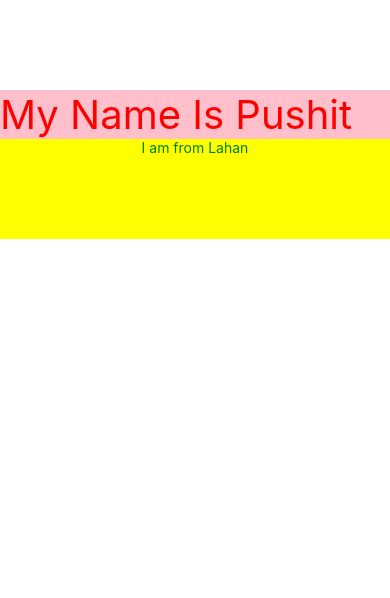
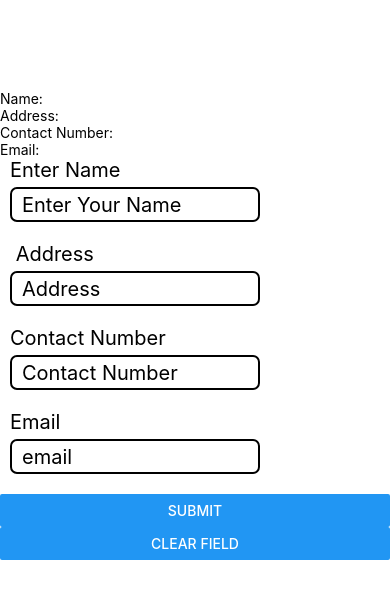
Before and after one commit to pushitchaudhary/react-native_with_Code_Step_by_Step, a React Native app: screen / in a window 390 px wide. Shown: the top 598 px of the page. Built offline with nearby package versions, Linux system fonts and the light colour scheme.

Commit message:
form value fetch

```diff
--- a/App.js
+++ b/App.js
@@ -1,16 +1,65 @@
 import React, { useState } from "react";
 
-import { View,Text, Button  } from "react-native";
+import { View,Text, Button, TextInput, StyleSheet  } from "react-native";
 
 import styles from "./css/styles";
 
 
 export default function App() {
+  const [name, setName] = useState('')
+  const [address, setAddress] = useState('')
+  const [contact, setContact] = useState('')
+  const [email, setEmail] = useState('')
+
+
 
   return (
   <View style={{marginTop:90}}>
-    <Text style={styles.textBox}>My Name Is Pushit</Text>
-    <Text style={styles.location}>I am from Lahan</Text>
+    <Text>Name: {name}</Text>
+    <Text>Address: {address}</Text>
+    <Text>Contact Number: {contact} </Text>
+    <Text>Email: {email}</Text>
+
+    <Text></Text>
+    <Text></Text>
+    <Text></Text>
+    <Text style={styless.inputText}>Enter Name</Text>
+    <TextInput style={styless.inputBox} value={name} onChangeText={(text)=>setName(text)}  placeholder="Enter Your Name"/>
+    <Text style={styless.inputText}> Address </Text>
+    <TextInput style={styless.inputBox} value={address} onChangeText={(text)=>setAddress(text)} placeholder="Address"/>
+    <Text style={styless.inputText}>Contact Number</Text>
+    <TextInput style={styless.inputBox} value={contact} onChangeText={(text)=>setContact(text)} placeholder="Contact Number" />
+    <Text style={styless.inputText}>Email</Text>
+    <TextInput style={styless.inputBox} value={email} onChangeText={(text)=>setEmail(text)} placeholder="email"/>
+    <Button title="Submit" style={styless.submitBtn}></Button>
+    <Button title="Clear field" onPress={()=>{setName(''),setAddress(''),setEmail(''),setContact('') }}></Button>
+
+
   </View>
   );
 }
+
+const styless = StyleSheet.create({
+  inputBox : {
+    fontSize : 20,
+    borderColor : 'black',
+    borderWidth : 2,
+    width : 250,
+    borderRadius : 7,
+    paddingLeft : 10,
+    marginLeft : 10,
+    height : 35,
+    marginBottom : 20
+  },
+
+  inputText : {
+    fontSize : 20,
+    marginLeft: 10,
+    marginBottom : 5
+
+  },
+  submitBtn : {
+    color : 'red',
+    fontSize : 20
+  }
+})
```
